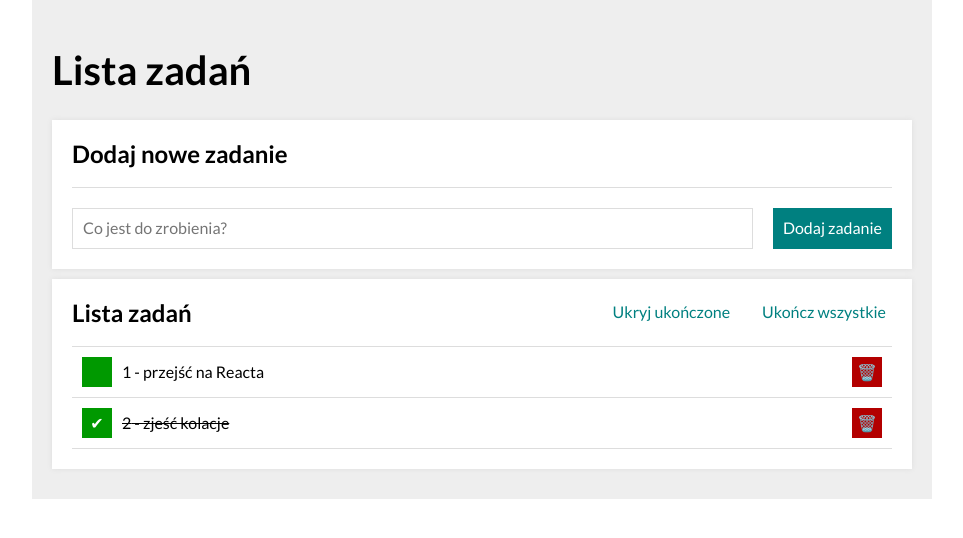
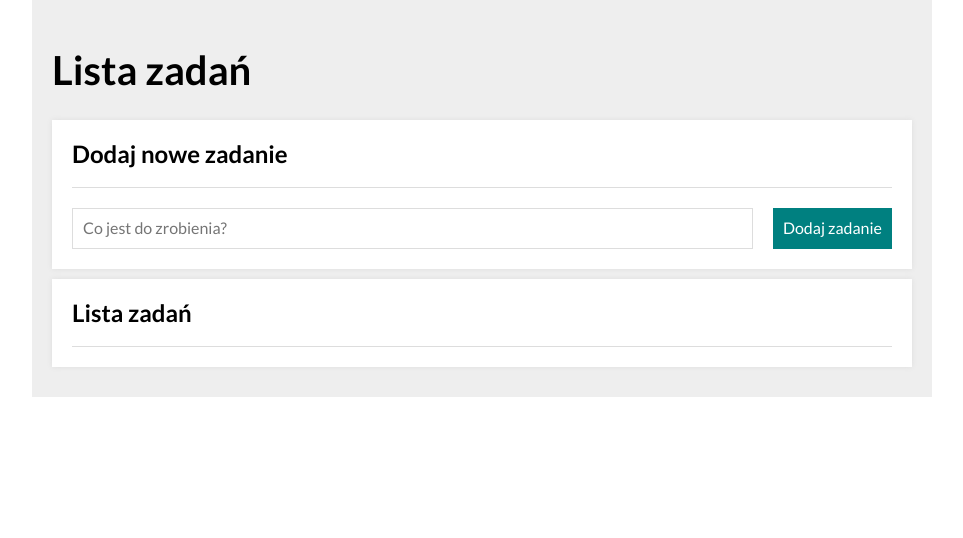
Before and after one commit to xxFino/todos-list-react, a React (Create React App) app: page / in a window 1280 px wide. Shown: the top 538 px of the page, without its empty margins (158-1121 px from the left). Built offline with nearby package versions, Linux system fonts and the light colour scheme.

Commit message:
removed exemplary tasks

```diff
--- a/src/App.js
+++ b/src/App.js
@@ -8,10 +8,7 @@ import { useState } from "react";
 
 function App() {
   const [hideDone, setHideDone] = useState(false);
-  let [tasks, setTasks] = useState([
-    { id: 1, content: "przejść na Reacta", done: false },
-    { id: 2, content: "zjeść kolacje", done: true },
-  ]);
+  let [tasks, setTasks] = useState([]);
 
   const toogleHideDone = () => {
     setHideDone(hideDone => !hideDone);
```
